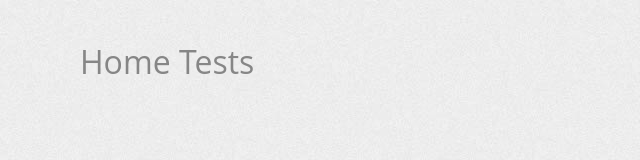
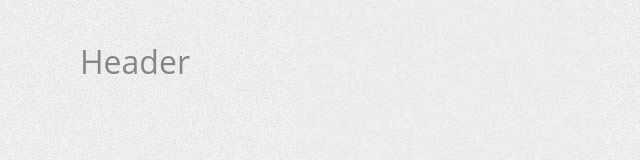
Before and after one commit to alcir-junior-caju/project-ts-react-rd, a React (Create React App) app: page / in a window 1280 px wide. Shown: the top 160 px of the page, without its empty margins (0-640 px from the left). Built offline with nearby package versions, Linux system fonts and the light colour scheme; the HTML template or start-up script is replaced by a standard one.

Commit message:
chore: Add Header Component

```diff
--- a/package.json
+++ b/package.json
@@ -28,8 +28,7 @@
     "test": "react-app-rewired test",
     "test:coverage": "react-app-rewired test --coverage --watchAll false",
     "eslint:fix": "eslint --fix src --ext .tsx,.ts",
-    "eject": "react-app-rewired eject",
-    "postinstall": "yarn husky install && yarn husky add .husky/commit-msg \"yarn commitlint --edit $1\" && yarn husky add .husky/prepare-commit-msg \"yarn lint-staged && exec < /dev/tty && node_modules/.bin/git-cz cz --hook || true\""
+    "eject": "react-app-rewired eject"
   },
   "jest": {
     "collectCoverageFrom": [
--- /dev/null
+++ b/src/components/Header/index.tsx
@@ -0,0 +1,13 @@
+import React from 'react';
+
+import { Container } from './styles';
+
+const Header: React.FC = () => {
+  return (
+    <Container>
+      <h1>Header</h1>
+    </Container>
+  );
+};
+
+export default Header;
--- /dev/null
+++ b/src/components/index.ts
@@ -0,0 +1 @@
+export { default as Header } from './Header';
--- a/src/pages/Home/index.tsx
+++ b/src/pages/Home/index.tsx
@@ -1,12 +1,12 @@
 import React from 'react';
 
-import { Container } from './styles';
+import { Header } from '@components';
 
 const Home: React.FC = () => {
   return (
-    <Container>
-      <h1>Home Tests</h1>
-    </Container>
+    <>
+      <Header />
+    </>
   );
 };
 
```
Also changed, not shown: src/components/Header/styles.ts (renamed from src/pages/Home/styles.ts), 1 other file (tests, documents, lock files or other folders).
